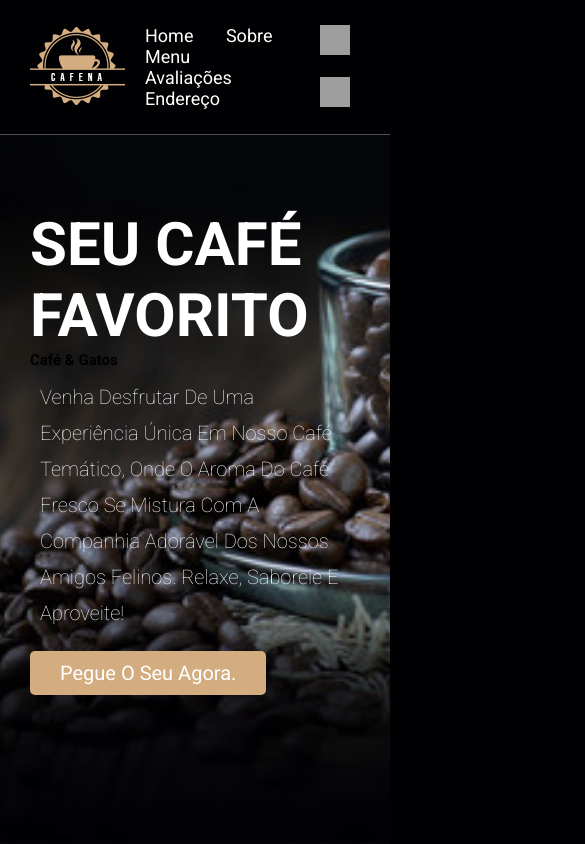
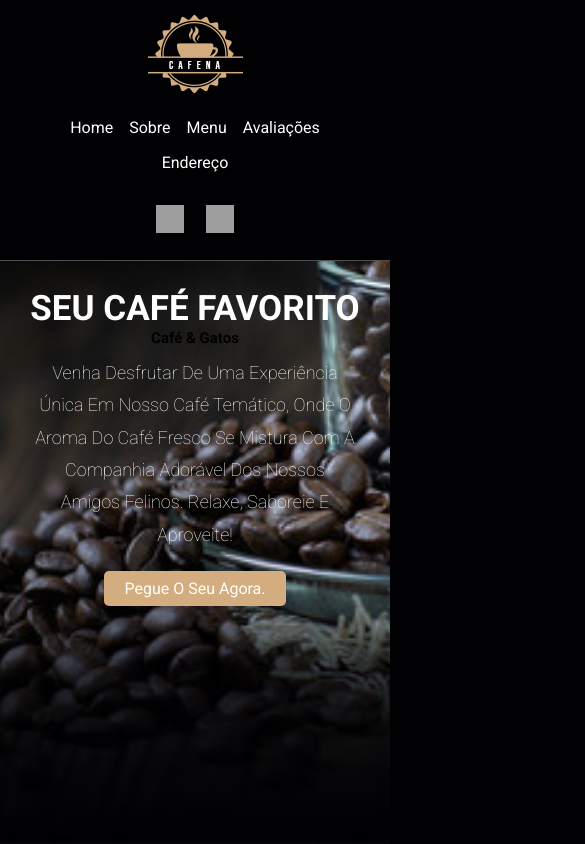
Before and after one commit to dinaellencutrim3/coffepage, a plain HTML site: page index.html in a window 390 px wide. Shown: the top 844 px of the page, 585 px wide, since content can reach past the window. Drawn offline with Linux system fonts and the light colour scheme; grey boxes are pictures that could not be loaded.

Commit message:
Update styles.css

```diff
--- a/styles.css
+++ b/styles.css
@@ -258,4 +258,114 @@ section {
 }
 .footer .share img:hover {
     background-color: var(--main-color);
+
 }
+
+/* ===== NOTEBOOK / TABLET ===== */
+@media (max-width: 1024px) {
+
+    html {
+        font-size: 9px;
+    }
+
+    .navbar a {
+        font-size: 1.6rem;
+        margin-left: 1.2rem;
+    }
+
+    .content h3 {
+        font-size: 5rem;
+    }
+
+    section {
+        padding: 2.5rem;
+    }
+}
+
+/* ===== MOBILE ===== */
+@media (max-width: 768px) {
+
+    html {
+        font-size: 8px;
+    }
+
+    .header section {
+        flex-direction: column;
+        gap: 1.5rem;
+    }
+
+    .navbar {
+        display: flex;
+        flex-wrap: wrap;
+        justify-content: center;
+    }
+
+    .navbar a {
+        margin: 0.8rem;
+        font-size: 1.6rem;
+    }
+
+    .home-container section {
+        justify-content: center;
+        text-align: center;
+    }
+
+    .content {
+        max-width: 100%;
+    }
+
+    .content h3 {
+        font-size: 4rem;
+    }
+
+    .content p {
+        font-size: 1.8rem;
+    }
+
+    .about .row {
+        flex-direction: column;
+    }
+
+    .box-container {
+        grid-template-columns: 1fr;
+    }
+
+    .menu .box-container .box {
+        padding: 3rem;
+    }
+
+    .review .box-container .box {
+        padding: 2.5rem 2rem;
+    }
+}
+
+/* ===== MOBILE PEQUENO ===== */
+@media (max-width: 480px) {
+
+    html {
+        font-size: 7px;
+    }
+
+    .content h3 {
+        font-size: 3.5rem;
+    }
+
+    .title {
+        font-size: 3rem;
+    }
+
+    .icons img {
+        width: 28px;
+        height: 28px;
+    }
+
+    .btn {
+        font-size: 1.6rem;
+        padding: 0.8rem 2rem;
+    }
+
+    .review .box-container .box .user {
+        width: 6rem;
+        height: 6rem;
+    }
+}
```
